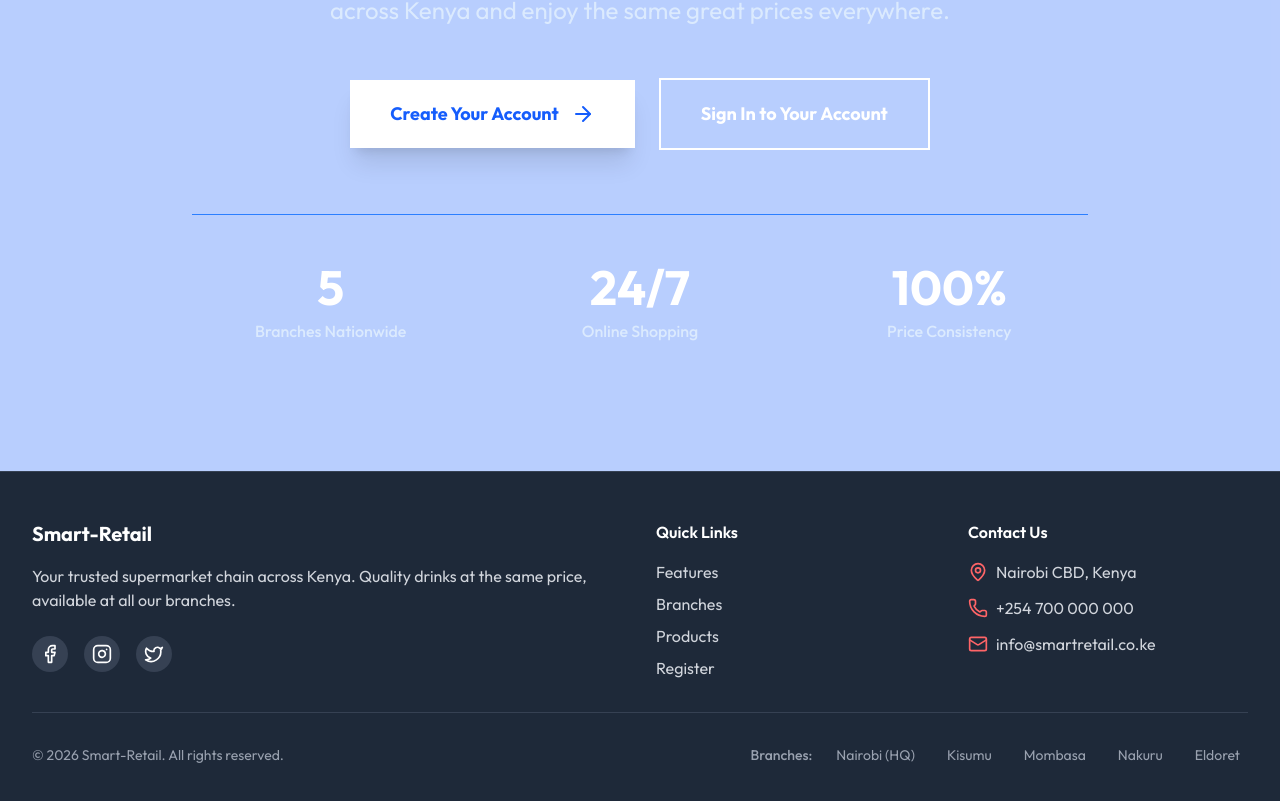
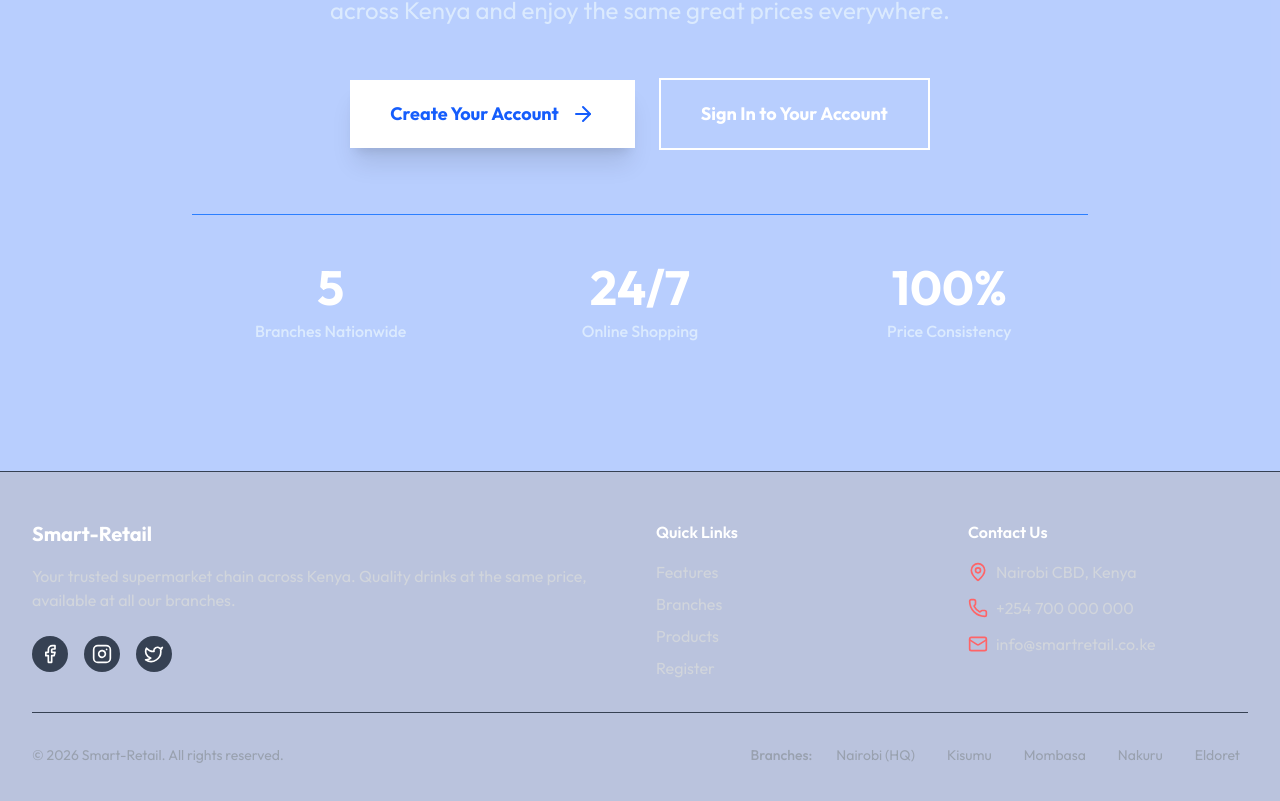
Before and after one commit to ByteBenders-compScientists/smart-retail-frontend, a Next.js app: page / in a window 1280 px wide. Shown: the part 4537-5338 px from the top of the page. Built offline with nearby package versions, Linux system fonts and the light colour scheme; a web font is replaced by a local one.

Commit message:
update footer background color for improved visibility

```diff
--- a/components/common/Footer.tsx
+++ b/components/common/Footer.tsx
@@ -8,7 +8,7 @@ export default function Footer() {
   const currentYear = new Date().getFullYear();
 
   return (
-    <footer className="bg-gray-800 text-white border-t border-gray-700">
+    <footer className="bg-blue-900/30 text-white border-t border-gray-700">
       <div className="max-w-7xl mx-auto px-4 sm:px-6 lg:px-8 py-12">
         <div className="grid grid-cols-1 md:grid-cols-4 gap-8">
           {/* Brand */}
```
